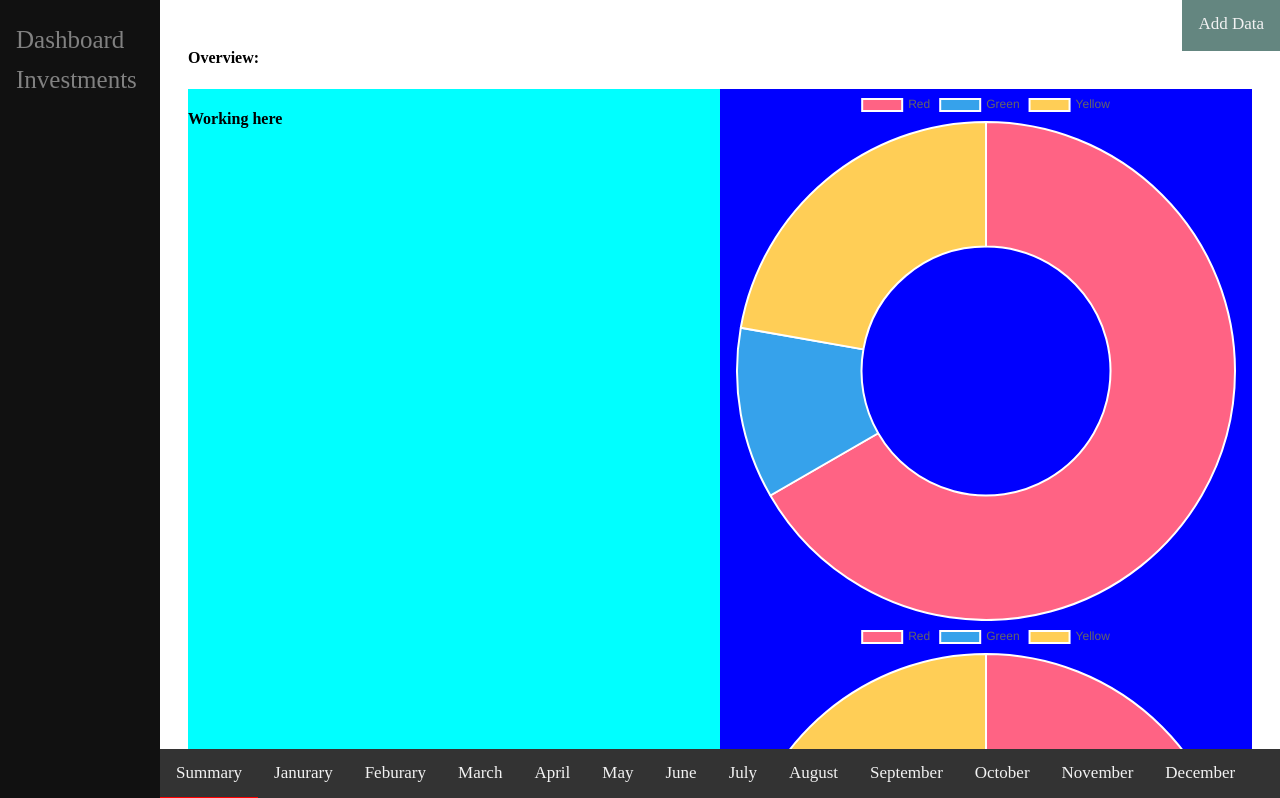
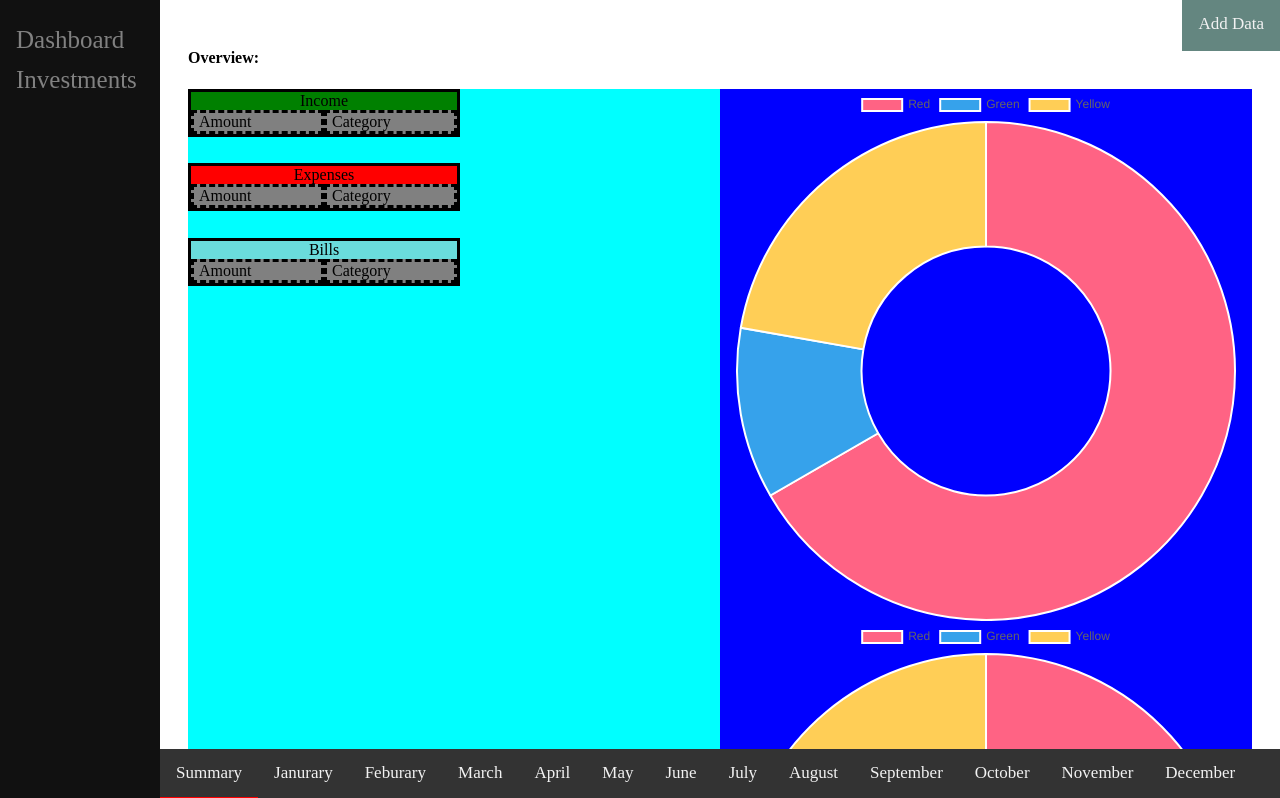
Before and after one commit to MickeyBrow/budget-tracker, a Next.js app in the folder front-end/: page /Dashboard/Months/Janurary in a window 1280 px wide. Shown: the top 798 px of the page. Built offline with nearby package versions, Linux system fonts and the light colour scheme.

Commit message:
created the tables for the months

```diff
--- a/front-end/src/app/Dashboard/Months/Janurary/page.css
+++ b/front-end/src/app/Dashboard/Months/Janurary/page.css
@@ -9,5 +9,28 @@
 
 .rightSide {
   width: 50%;
-  background-color: blue;
+  background-color: rgb(0, 0, 255);
 }
+
+.table {
+  background-color:white;
+  width: 50%;
+  margin-bottom: 5%;
+  border-style: solid;
+}
+.title {
+  text-align: center;
+}
+.header {
+  display: grid;
+  grid-template-columns: 50% 50%;
+  background-color: gray;
+}
+.table-row {
+  display: grid;
+  grid-template-columns: 50% 50%;
+}
+.table-cell {
+  border-style: dashed;
+  padding-left: 5px;
+}
--- a/front-end/src/app/Dashboard/Months/Janurary/page.js
+++ b/front-end/src/app/Dashboard/Months/Janurary/page.js
@@ -32,7 +32,29 @@ export default function Janurary() {
       <h4>Overview:</h4>
       <div className="container">
         <div className="leftSide">
-          <h4>Working here</h4>
+          <div className="table">
+            <div className="title" style={{backgroundColor: "rgb(0, 128, 0)"}}>Income</div>
+            <div className="header">
+              <div className="table-cell">Amount</div>
+              <div className="table-cell">Category</div>
+            </div>
+          </div>
+
+          <div className="table">
+            <div className="title" style={{backgroundColor: "rgb(255, 0, 0)"}}>Expenses</div>
+            <div className="header">
+              <div className="table-cell">Amount</div>
+              <div className="table-cell">Category</div>
+            </div>
+          </div>
+
+          <div className="table">
+            <div className="title" style={{backgroundColor: "rgb(106, 220, 220)"}}>Bills</div>
+            <div className="header">
+              <div className="table-cell">Amount</div>
+              <div className="table-cell">Category</div>
+            </div>
+          </div>
         </div>
         <div className="rightSide">
           <Doughnut
```
